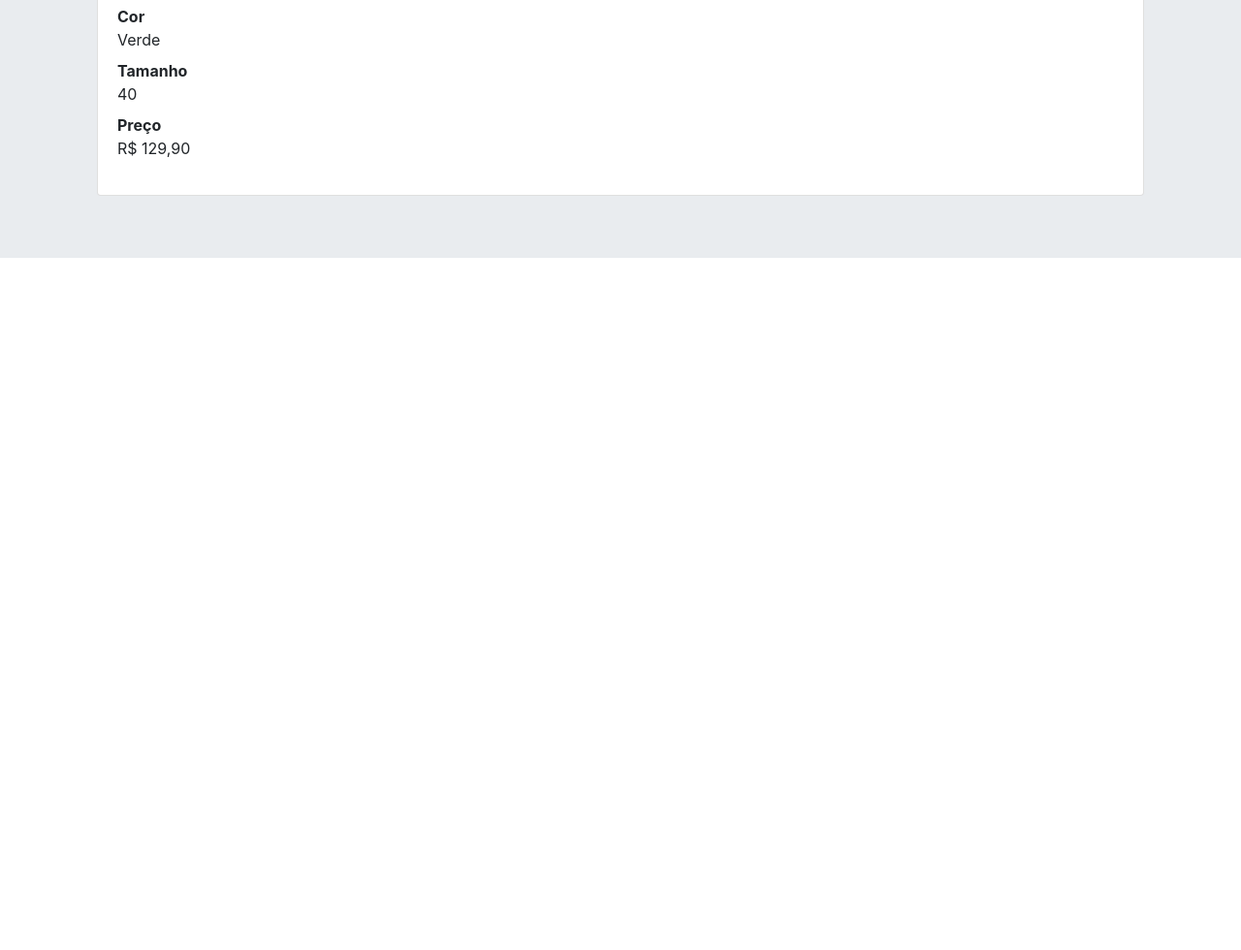
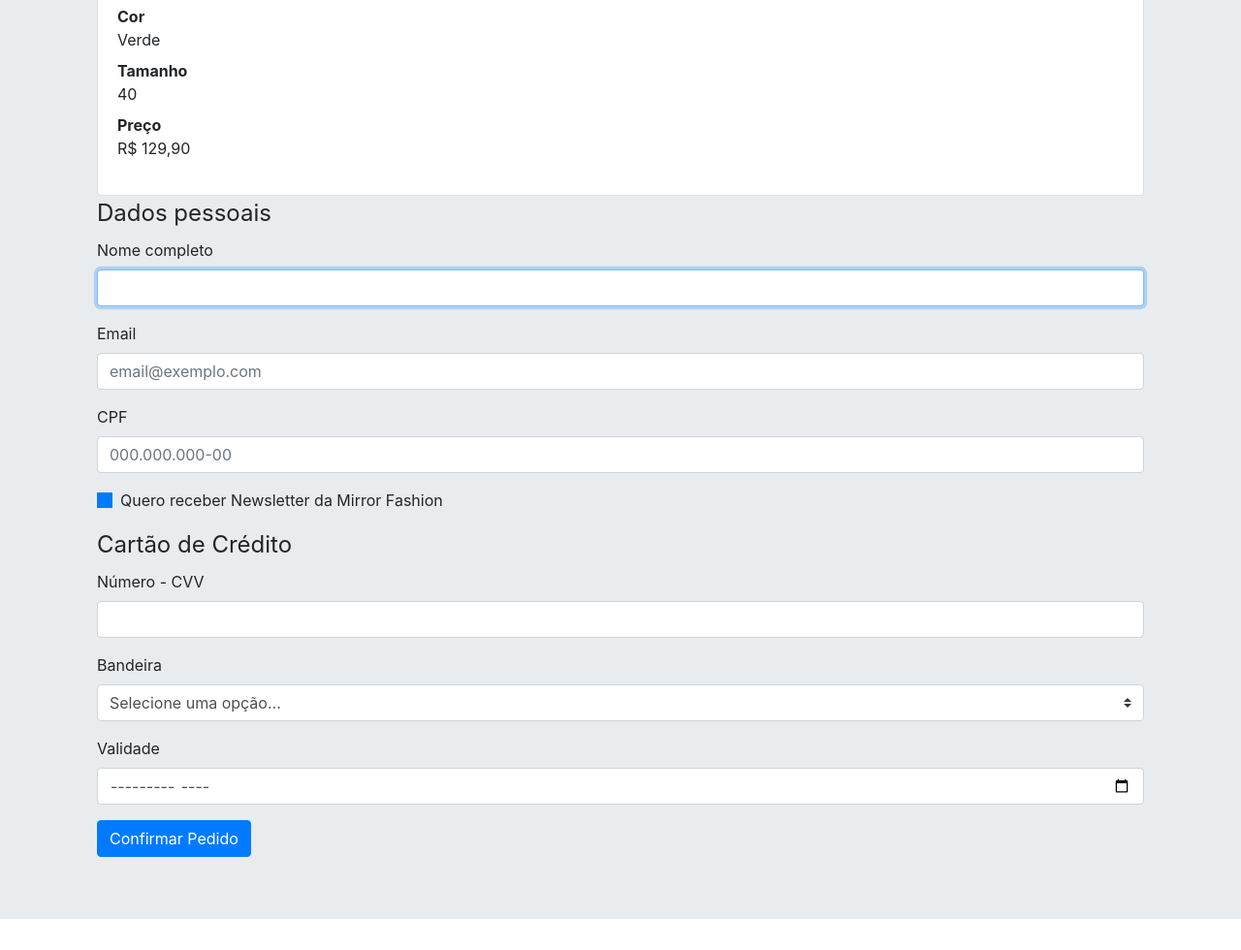
Before and after one commit to pedrozardetti/Desenvolvimento-Web, a plain HTML site: page src/checkout.html in a window 1280 px wide. Shown: the part 686-1666 px from the top of the page at 97% size. Before the commit the page ends 984 px from the top, so only its background shows below. Drawn offline with Linux system fonts and the light colour scheme.

Commit message:
Adicionado confirmar pedido e funcionalidades

```diff
--- a/src/checkout.html
+++ b/src/checkout.html
@@ -6,6 +6,7 @@
   <meta name="viewport" content="width=device-width, initial-scale=1.0">
   <title>Checkout Mirror Fashion</title>
   <link rel="stylesheet" href="css/bootstrap.css">
+  <link rel="stylesheet" href="css/open-iconic-bootstrap.css">
 </head>
 
 <body>
@@ -32,6 +33,54 @@
             </dl>
           </div>
         </div>
+
+        <form>
+          <fieldset>
+            <legend>Dados pessoais</legend>
+            <div class="form-group">
+              <label for="nome">Nome completo</label>
+              <input type="text" class="form-control" id="nome" name="nome" autofocus required>
+            </div>
+            <div class="form-group">
+              <label for="email">Email</label>
+              <input type="email" class="form-control" id="email" name="email" placeholder="email@exemplo.com">
+            </div>
+            <div class="form-group">
+              <label for="cpf">CPF</label>
+              <input type="text" class="form-control" id="cpf" name="cpf" placeholder="000.000.000-00" required>
+            </div>
+            <div class="form-group custom-control custom checkbox">
+              <input type="checkbox" class="custom-control-input" id="newsletter" value="sim" checked>
+              <label class="custom-control-label" for="newsletter">
+                Quero receber Newsletter da Mirror Fashion
+              </label>
+            </div>
+          </fieldset>
+        <fieldset>
+          <legend>Cartão de Crédito</legend>
+          <div class="form-group">
+            <label for="numero-cartao">Número - CVV</label>
+            <input type="text" class="form-control" id="numero-cartao" name="numero-cartao">
+          </div>
+          <div class="form-group">
+            <label for="bandeira-cartao">Bandeira</label>
+            <select class="custom-select" id="bandeira-cartao">
+              <option disabled selected>Selecione uma opção...</option>
+              <option value="master">MasterCard</option>
+              <option value="visa">VISA</option>
+              <option value="amex">American Express</option>
+            </select>
+          </div>
+          <div class="form-group">
+            <label for="validade-cartao">Validade</label>
+            <input type="month" class="form-control" id="validade-cartao" name="validade-cartao">
+          </div>
+        </fieldset>
+        <button type="submit" class="btn btn-primary">
+          <span class="oi-thumb-up"></span>
+          Confirmar Pedido
+        </button>
+      </form>
       </div>
     </div>
   </div>
```
Lines whose indentation alone changed are shown as unchanged.
